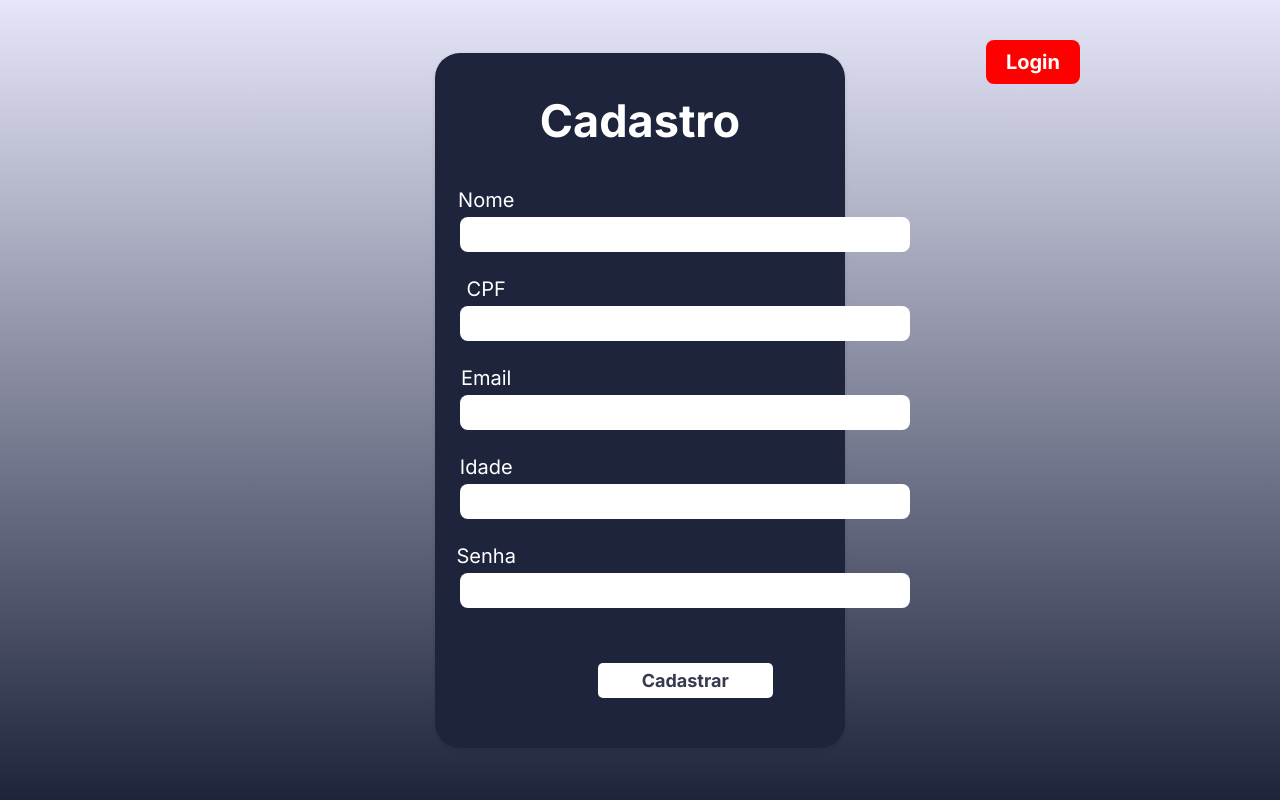
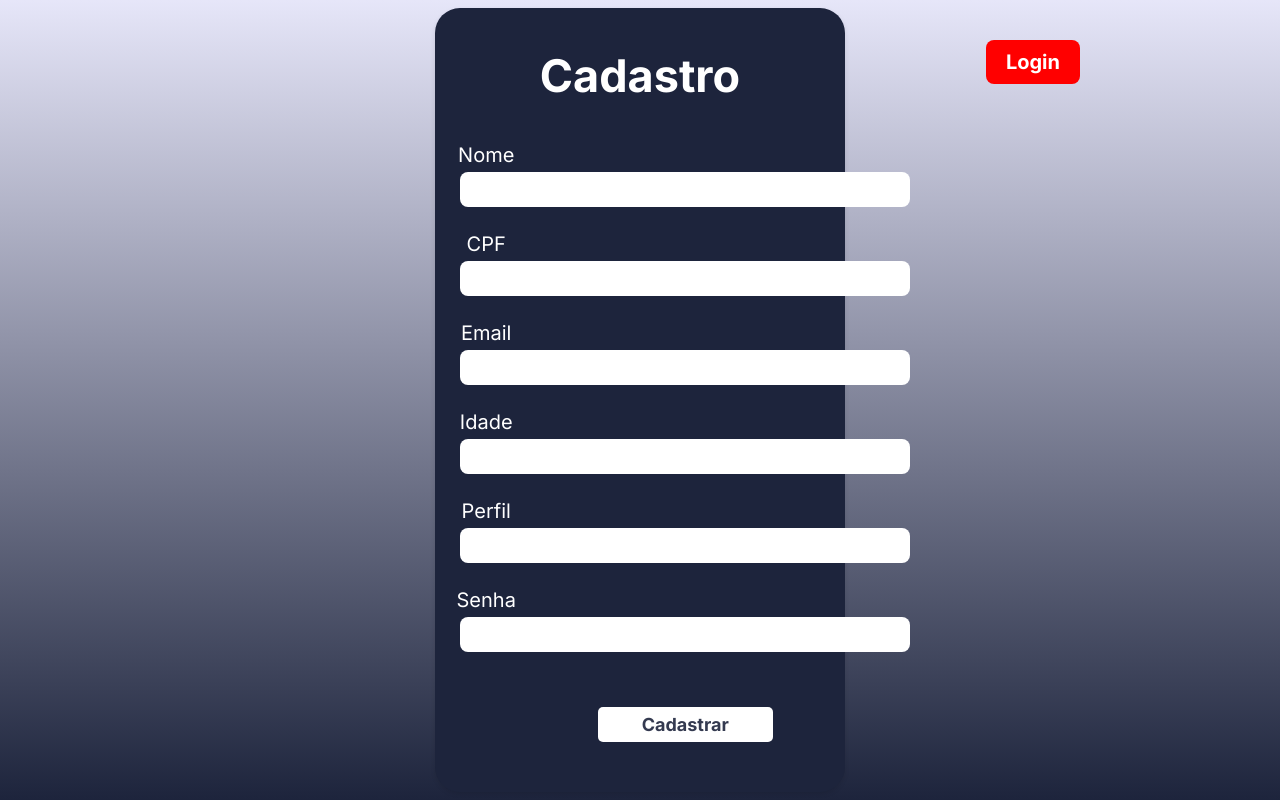
Before and after one commit to jojo114548/PythonBackend, a Flask app: page /cadastro-usuarios in a window 1280 px wide. Run offline with Flask 3, Linux system fonts and the light colour scheme.

Commit message:
Update cadastrar-usuarios.html

```diff
--- a/templates/cadastrar-usuarios.html
+++ b/templates/cadastrar-usuarios.html
@@ -32,6 +32,9 @@
          <label for="idade">Idade</label>
          <input type="number" name="idade" id="idade"required>
          <br><br>
+         <label for="perfil">Perfil</label>
+         <input type="text" name="perfil">
+         <br><br>
          <label for="senha">Senha</label>
          <input type="password" name="senha" id="senha" required min="6">
          <br><br>
```
